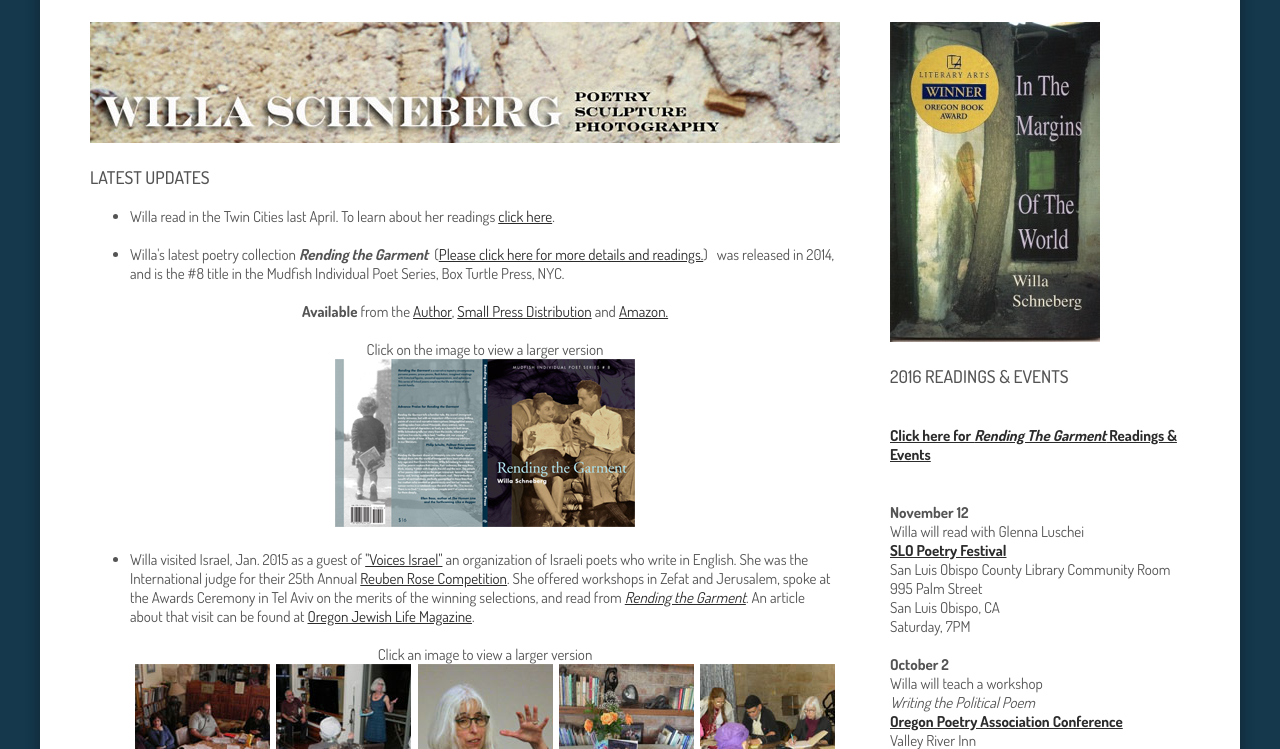
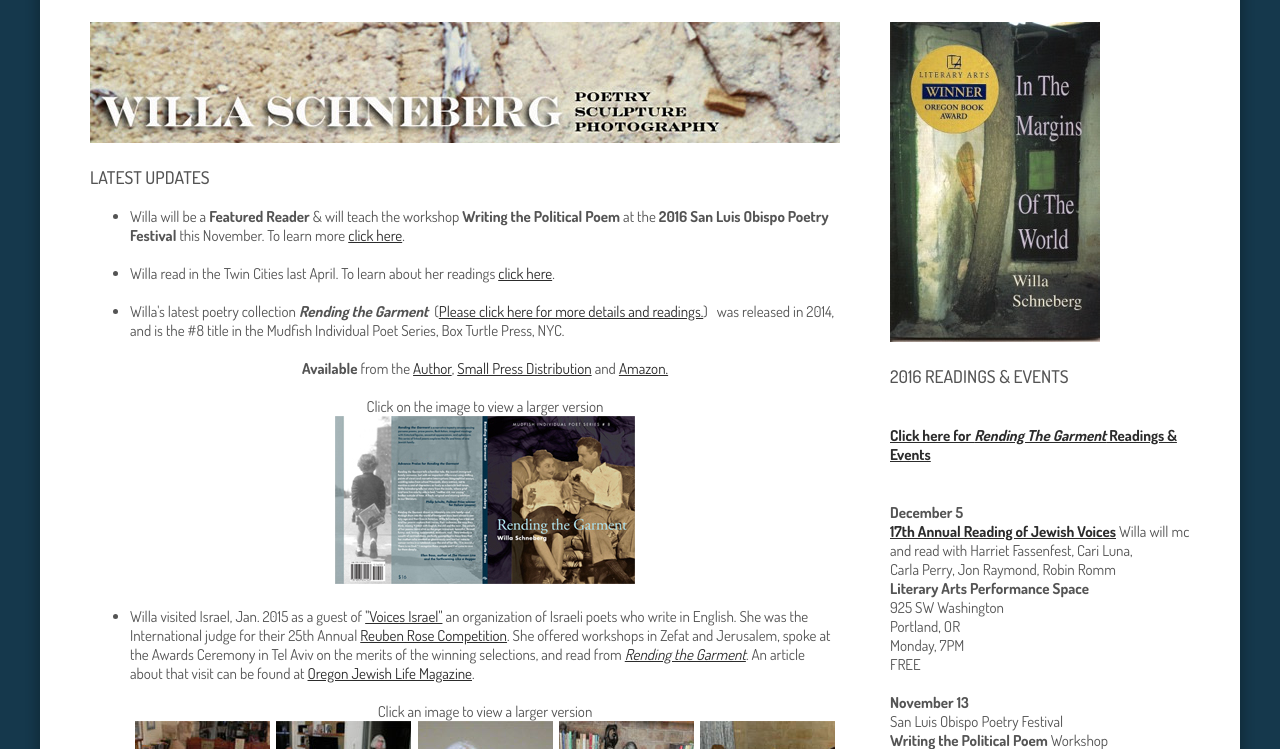
Before and after one commit to velograph/Willa-Schneberg, a plain HTML site: page index-for-review.html in a window 1280 px wide. Shown: the part 203-952 px from the top of the page. Drawn offline with Linux system fonts and the light colour scheme.

Commit message:
October updates

```diff
--- a/index-for-review.html
+++ b/index-for-review.html
@@ -55,6 +55,8 @@
 			<p><img src="images/header.jpg"  alt="" /></p>
 			<p><h3>Latest Updates</h3><br>
 			<ul>
+
+<li>Willa will be a <b>Featured Reader</b> &amp; will teach the workshop <b>Writing the Political Poem</b> at the <b>2016 San Luis Obispo Poetry Festival</b> this November. To learn more <a href="files/San-Luis-Obispo-POETRY-FESTIVAL-POSTER-large-FB-email.pdf">click here</a>.</li><br>
 
 <li>Willa read in the Twin Cities last April. To learn about her readings <a href="files/willa_twin_cities.pdf">click here</a>.
 </li><br>
@@ -137,6 +139,23 @@
 <h3>2016 READINGS & EVENTS</h3><br>
 
 <a href="http://www.threewayconversation.org/rending.html"><h4>Click here for <i>Rending The Garment</i> Readings & Events</h4></a><br>
+
+<b>December 5</b><br>
+<b><a href="http://www.ojmche.org/experience/talk-2016-12-05-jewish-voices" target="_blank">17th Annual Reading of Jewish Voices</a></b>
+Willa will mc and read with  Harriet Fassenfest, Cari Luna,<br>
+Carla Perry, Jon Raymond, Robin Romm<br>
+<b>Literary Arts Performance Space</b><br>
+925 SW Washington<br>
+Portland, OR<br>
+Monday, 7PM<br>
+FREE<br><br>
+
+<b>November 13</b><br>
+San Luis Obispo Poetry Festival<br>
+<b>Writing the Political Poem</b> Workshop<br>
+Santa Rosa Park Pergola Area #1<br>
+San Luis Obispo, CA<br>
+Sunday, 9AM-Noon<br><br>
 
 <b>November 12</b><br>
 Willa will read with Glenna Luschei<br>
```
Also changed, not shown: index.html (+19 -0 lines), 1 other file.
